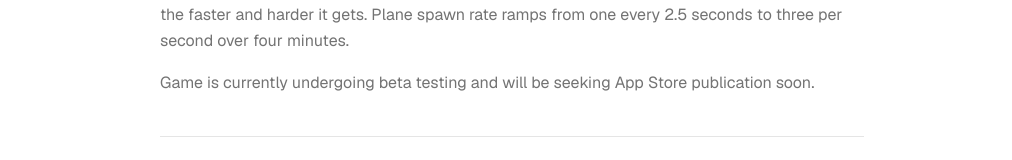
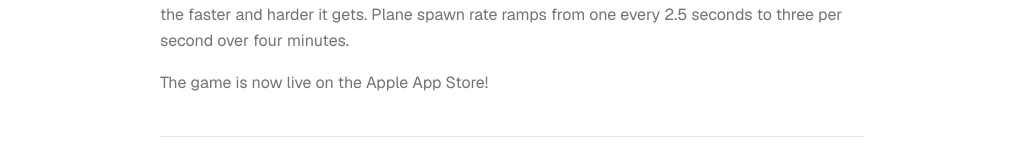
Before and after one commit to amrit-banga/AmritBanga.com, a Next.js app: page /projects/alien-abduction-ios-game in a window 1280 px wide. Shown: the part 483-643 px from the top of the page, without its empty margins (128-1140 px from the left). Built offline with nearby package versions, Linux system fonts and the light colour scheme.

Commit message:
Update game status to live on the Apple App Store

```diff
--- a/src/app/projects/alien-abduction-ios-game/page.tsx
+++ b/src/app/projects/alien-abduction-ios-game/page.tsx
@@ -71,8 +71,7 @@ export default function AlienAbductionPage() {
         </p>
 
         <p>
-          Game is currently undergoing beta testing and will be seeking App
-          Store publication soon.
+          The game is now live on the Apple App Store!
         </p>
       </section>
 
```
